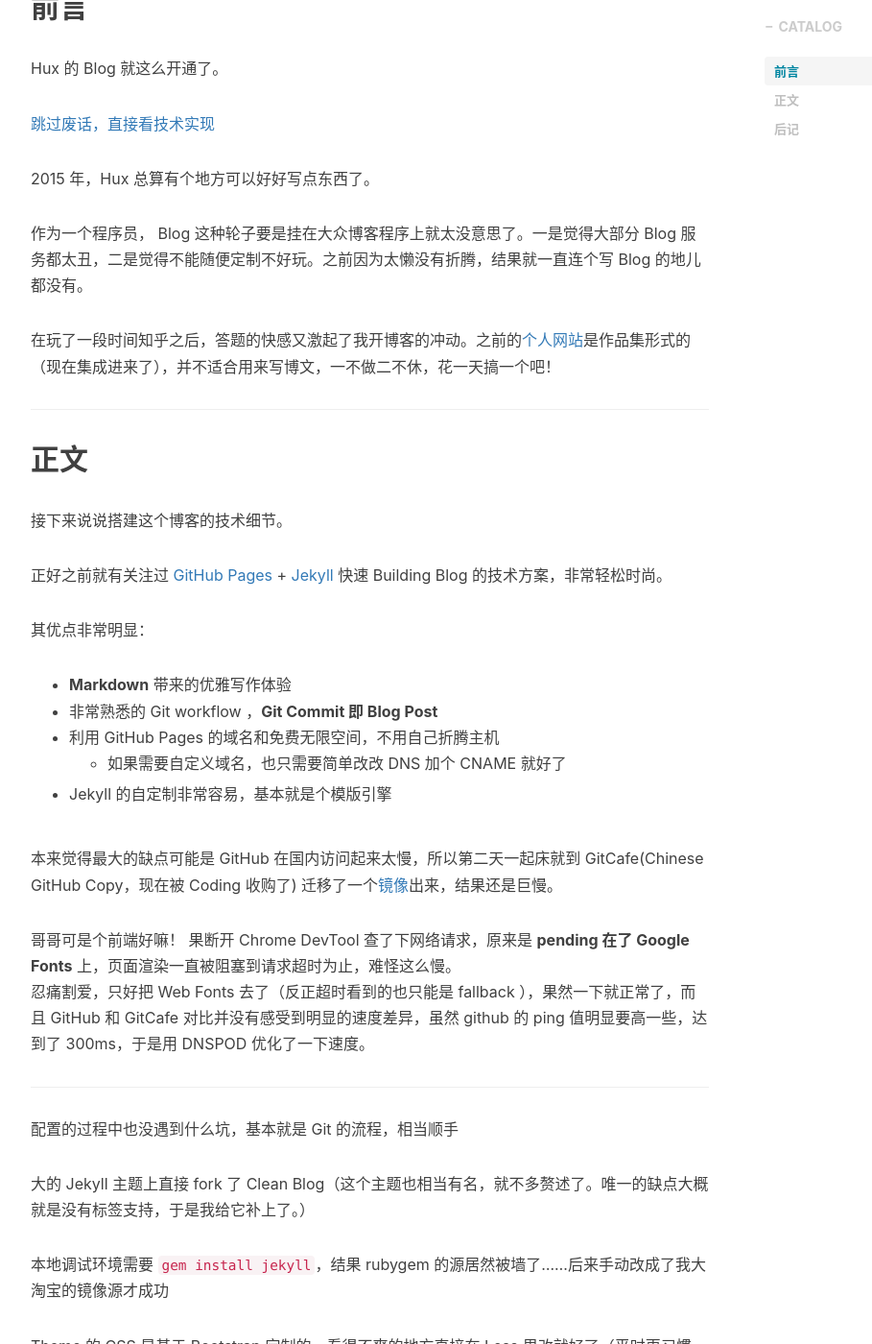
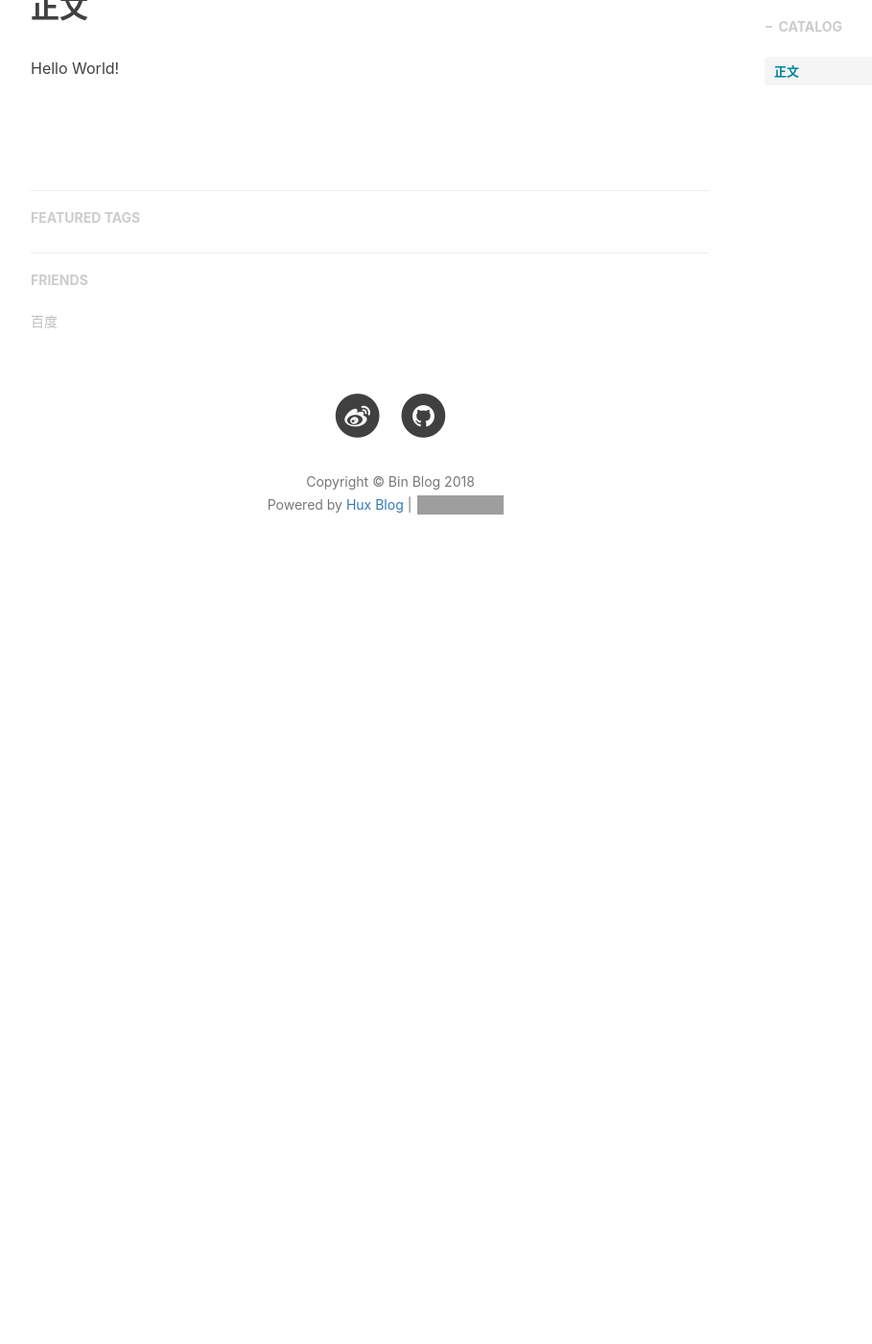
Before and after one commit to angelhappyboy/angelhappyboy.github.io, a Jekyll site: the page built from _posts/2018-10-10-hello-2018.markdown, in a window 1280 px wide and 1400 px high, scrolled down 652 px. Shown: the whole window at 96% size, without its empty margins (233-1142 px from the left). Built offline with Jekyll 4.4.1, drawn with Linux system fonts in a browser that asks for light colours; nearby versions of some CDN libraries; comment, search, counter and statistics services are not loaded; after the commit the page ends 1282 px from its top, so only the background shows below that; some of the changed text lies outside the part shown; grey boxes are pictures that could not be loaded.

Commit message:
Update _posts/2018-10-10-hello-2018.markdown
first post

```diff
--- a/_posts/2018-10-10-hello-2018.markdown
+++ b/_posts/2018-10-10-hello-2018.markdown
@@ -8,74 +8,11 @@ header-img: "img/post-bg-2015.jpg"
 catalog: true
 tags:
     - 生活
-    - Meta
 ---
 
 > “Yeah It's on. ”
 
 
-## 前言
-
-Hux 的 Blog 就这么开通了。
-
-[跳过废话，直接看技术实现 ](#build)
-
-
-
-2015 年，Hux 总算有个地方可以好好写点东西了。
-
-
-作为一个程序员， Blog 这种轮子要是挂在大众博客程序上就太没意思了。一是觉得大部分 Blog 服务都太丑，二是觉得不能随便定制不好玩。之前因为太懒没有折腾，结果就一直连个写 Blog 的地儿都没有。
-
-在玩了一段时间知乎之后，答题的快感又激起了我开博客的冲动。之前的[个人网站](http://huangxuan.me/portfolio)是作品集形式的（现在集成进来了），并不适合用来写博文，一不做二不休，花一天搞一个吧！
-
-
-<p id = "build"></p>
----
-
 ## 正文
 
-接下来说说搭建这个博客的技术细节。
-
-正好之前就有关注过 [GitHub Pages](https://pages.github.com/) + [Jekyll](http://jekyllrb.com/) 快速 Building Blog 的技术方案，非常轻松时尚。
-
-其优点非常明显：
-
-* **Markdown** 带来的优雅写作体验
-* 非常熟悉的 Git workflow ，**Git Commit 即 Blog Post**
-* 利用 GitHub Pages 的域名和免费无限空间，不用自己折腾主机
-	* 如果需要自定义域名，也只需要简单改改 DNS 加个 CNAME 就好了
-* Jekyll 的自定制非常容易，基本就是个模版引擎
-
-
-本来觉得最大的缺点可能是 GitHub 在国内访问起来太慢，所以第二天一起床就到 GitCafe(Chinese GitHub Copy，现在被 Coding 收购了) 迁移了一个[镜像](http://huxpro.coding.me)出来，结果还是巨慢。
-
-哥哥可是个前端好嘛！ 果断开 Chrome DevTool 查了下网络请求，原来是 **pending 在了 Google Fonts** 上，页面渲染一直被阻塞到请求超时为止，难怪这么慢。
-忍痛割爱，只好把 Web Fonts 去了（反正超时看到的也只能是 fallback ），果然一下就正常了，而且 GitHub 和 GitCafe 对比并没有感受到明显的速度差异，虽然 github 的 ping 值明显要高一些，达到了 300ms，于是用 DNSPOD 优化了一下速度。
-
-
-
----
-
-配置的过程中也没遇到什么坑，基本就是 Git 的流程，相当顺手
-
-大的 Jekyll 主题上直接 fork 了 Clean Blog（这个主题也相当有名，就不多赘述了。唯一的缺点大概就是没有标签支持，于是我给它补上了。）
-
-本地调试环境需要 `gem install jekyll`，结果 rubygem 的源居然被墙了……后来手动改成了我大淘宝的镜像源才成功
-
-Theme 的 CSS 是基于 Bootstrap 定制的，看得不爽的地方直接在 Less 里改就好了（平时更习惯 SCSS 些），**不过其实我一直觉得 Bootstrap 在移动端的体验做得相当一般，比我在淘宝参与的团队 CSS 框架差多了……**所以为了体验，也补了不少 CSS 进去
-
-最后就进入了耗时反而最长的**做图、写字**阶段，也算是进入了**写博客**的正轨，因为是类似 Hack Day 的方式去搭这个站的，所以折腾折腾着大半夜就过去了。
-
-第二天考虑中文字体的渲染，fork 了 [Type is Beautiful](http://www.typeisbeautiful.com/) 的 `font` CSS，调整了字号，适配了 Win 的渣渲染，中英文混排效果好多了。
-
-
-## 后记
-
-回顾这个博客的诞生，纯粹是出于个人兴趣。在知乎相关问题上回答并获得一定的 star 后，我决定把这个博客主题当作一个小小的开源项目来维护。
-
-在经历 v1.0 - v1.5 的蜕变后，这个博客主题愈发完整，不但增加了诸多 UI 层的优化（opinionated）；在代码层面，更加丰富的配置项也使得这个主题拥有了更好的灵活性与可拓展性。而作为一个开源项目，我也积极的为其完善文档与解决 issue。
-
-如果你恰好逛到了这里，希望你也能喜欢这个博客主题。
-
-—— Hux 后记于 2015.10
+Hello World!
```
